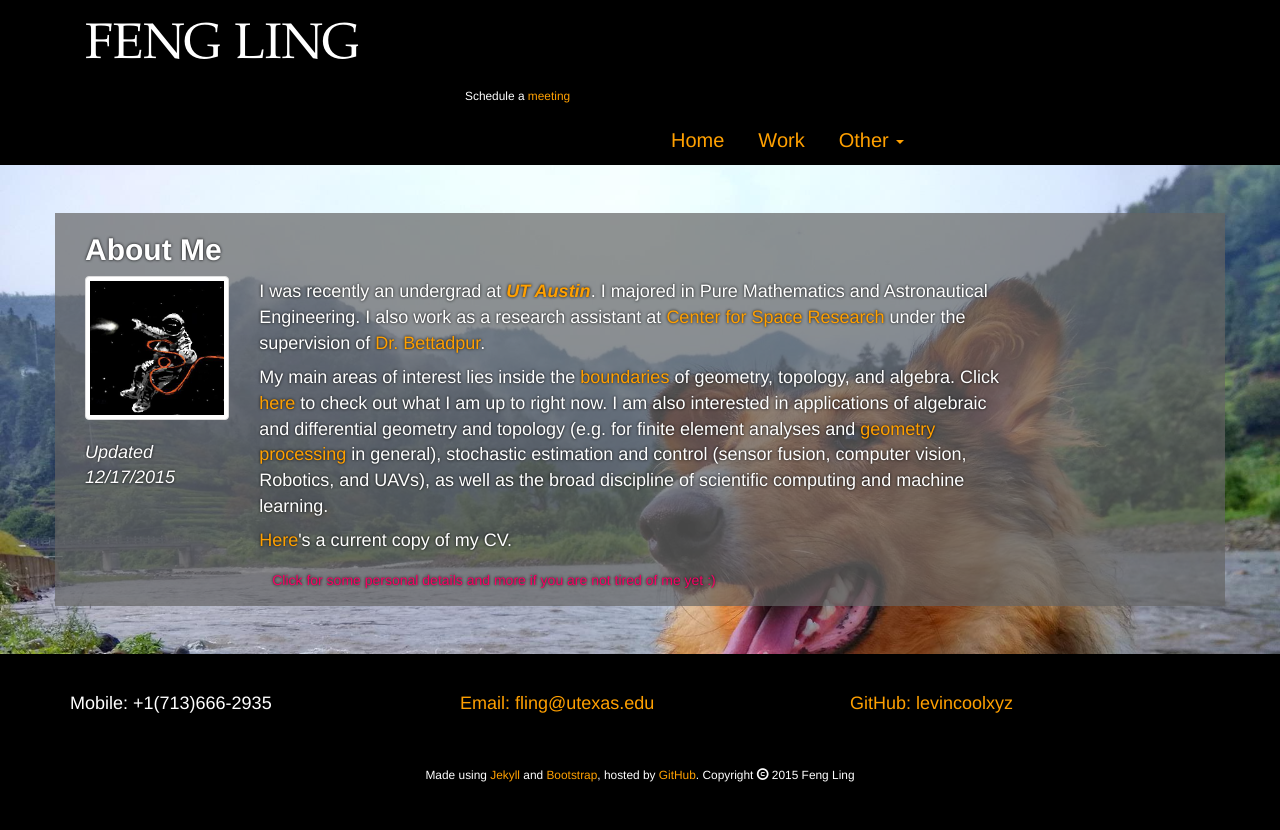
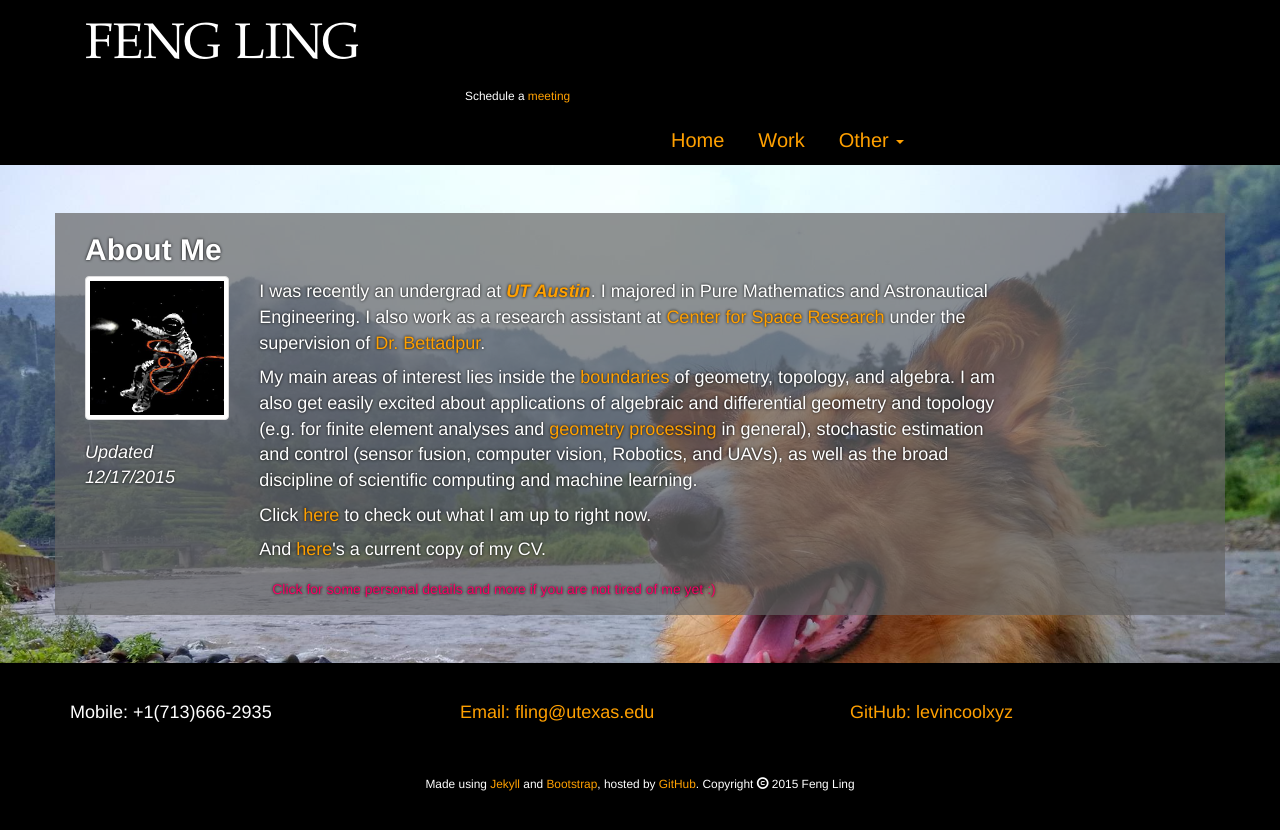
Before and after one commit to levincoolxyz/levincoolxyz.github.io, a Jekyll site: the page built from index.html, in a window 1280 px wide. Shown: the top 830 px of the page. Built offline with Jekyll 4.4.1, drawn with Linux system fonts in a browser that asks for light colours; comment, search, counter and statistics services are not loaded.

Commit message:
new commit

```diff
--- a/activity.html
+++ b/activity.html
@@ -9,6 +9,7 @@ title: Current Activities - Feng Ling
 	<p><em>Updated 12/17/2015</em></p>
 
 	<h2 style="color:rgb(250,0,100) !important;">Serious Math</h2>
+	<h4>Also see <a href="/todo.html">this</a>.
 	<h4>Goal: more topology!</h4>
 	<p>still not finished with May's super concise course</p>
 	<p>now at chapter 2 of Adam's infinite loop spaces</p>
--- a/index.html
+++ b/index.html
@@ -18,8 +18,9 @@ title: FENG LING
 		</div>
 		<div class="container col-md-9">
 			<p>I was recently an undergrad at <a href="https://utexas.edu"><strong><em>UT Austin</em></strong></a>. I majored in Pure Mathematics and Astronautical Engineering. I also work as a research assistant at <a href="http://www.csr.utexas.edu/">Center for Space Research</a> under the supervision of <a href="http://www.ae.utexas.edu/faculty/faculty-directory/bettadpur">Dr. Bettadpur</a>.</p>
-			<p>My main areas of interest lies inside the <a href="/images/illuminati.png" >boundaries</a> of geometry, topology, and algebra. Click <a href="activity.html">here</a> to check out what I am up to right now. I am also interested in applications of algebraic and differential geometry and topology (e.g. for finite element analyses and <span title="You should visit Prof.Keenan Crane's website if you haven't before!"><a href="https://youtu.be/mIUi1zIUQJw?t=3m42s">geometry processing</a></span> in general), stochastic estimation and control (sensor fusion, computer vision, Robotics, and UAVs), as well as the broad discipline of scientific computing and machine learning.</p>
-			<p><a href="/cv/Ling,Feng - cv.pdf">Here</a>'s a current copy of my CV.</p>
+			<p>My main areas of interest lies inside the <a href="/images/illuminati.png" >boundaries</a> of geometry, topology, and algebra. I am also get easily excited about applications of algebraic and differential geometry and topology (e.g. for finite element analyses and <span title="You should visit Prof.Keenan Crane's website if you haven't before!"><a href="https://youtu.be/mIUi1zIUQJw?t=3m42s">geometry processing</a></span> in general), stochastic estimation and control (sensor fusion, computer vision, Robotics, and UAVs), as well as the broad discipline of scientific computing and machine learning.</p>
+			<p>Click <a href="activity.html">here</a> to check out what I am up to right now.</p>
+			<p>And <a href="/cv/Ling,Feng - cv.pdf">here</a>'s a current copy of my CV.</p>
 			<p ><a data-toggle="collapse" data-target="#moreinfo" class="btn" href="#" style="color:rgb(250,0,100) !important;">Click for some personal details and more if you are not tired of me yet :)</a></p>
 			<div id="moreinfo" class="collapse">
 				<h4>Background photo</h4>
--- a/todo.html
+++ b/todo.html
@@ -4,10 +4,9 @@ title: Need2Know - Feng Ling
 ---
 
 <div id="todo" class="container col-md-10">
-	<h1>List of concepts that I need to understand better in no particular order</h1>
+	<h2>List of concepts that I need to understand better in no particular order</h2>
 	<p><em>Updated 12/16/2015</em></p>
 
-	<h2 style="color:rgb(250,0,100) !important;">Serious Math</h2>
 	<h4>Comm. algebra, cats, AT, AG, Rep theory, math physics etc.</h4>
 	<ul style="list-style-type:square">
 	  <li>Hilbert scheme of points</li>
```
